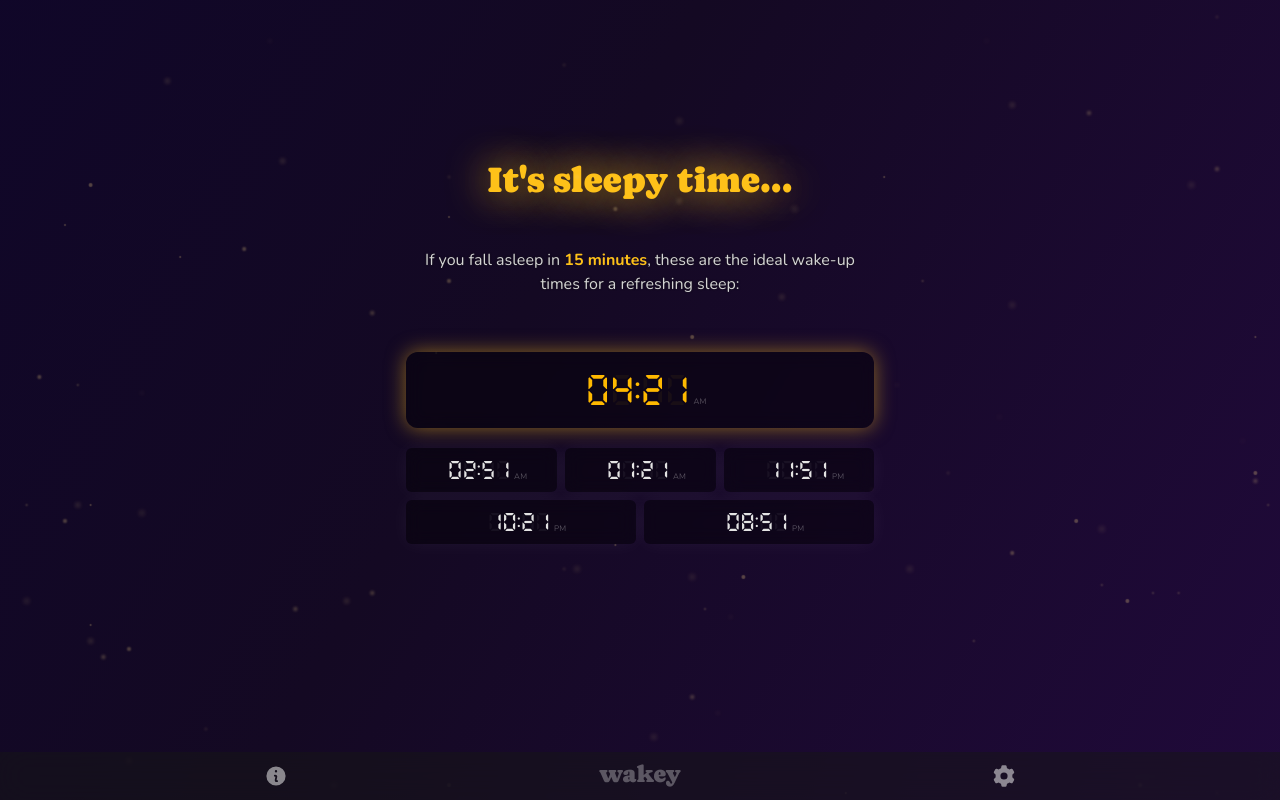
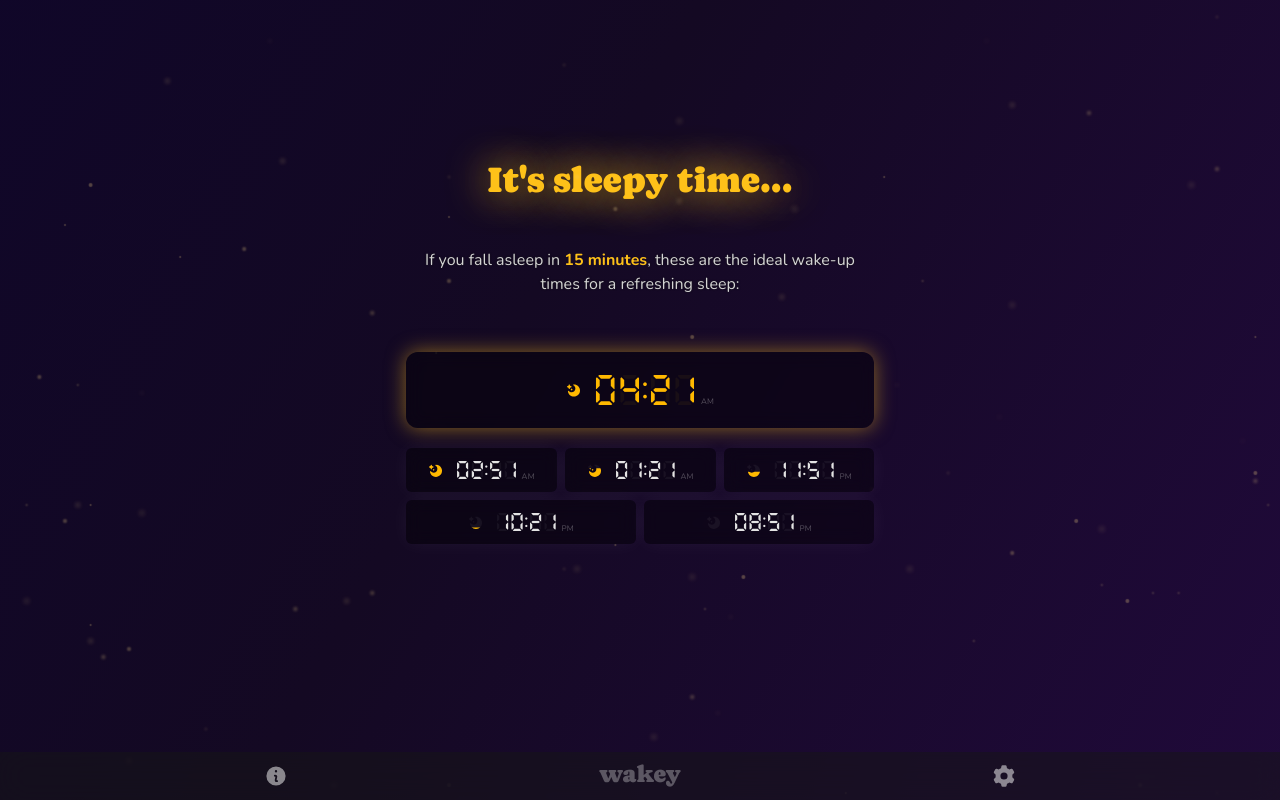
Before and after one commit to aronsantha/wakey, a React (Vite) app: page / in a window 1280 px wide. Built offline with nearby package versions, Linux system fonts and the light colour scheme.

Commit message:
reintroduce svg, but smaller

```diff
--- a/src/components/App.jsx
+++ b/src/components/App.jsx
@@ -212,11 +212,11 @@ function App() {
                 >
                   <div className="flex h-lh flex-row items-center justify-center gap-x-3 gap-y-1">
                     <div
-                      className="grid h-[60%] items-center"
+                      className="grid h-2/3 max-w-[15px] items-center"
                       aria-label={SLEEP_CYCLE_INTERVALS[index] + " " + "hours"}
                       title={SLEEP_CYCLE_INTERVALS[index] + " " + "hours"}
                     >
-                      {/* <svg
+                      <svg
                         className="col-1 row-1 text-white/5"
                         fill="currentColor"
                         height="100%"
@@ -264,7 +264,7 @@ function App() {
                           />
                           <path d="M11,14c-0.6,0-1,0.4-1,1s0.4,1,1,1c0,0.6,0.4,1,1,1s1-0.4,1-1c0.6,0,1-0.4,1-1s-0.4-1-1-1c0-0.6-0.4-1-1-1S11,13.4,11,14z" />
                         </g>
-                      </svg> */}
+                      </svg>
                     </div>
                     <div className="flex items-end gap-1">
                       <div className="grid">
```
